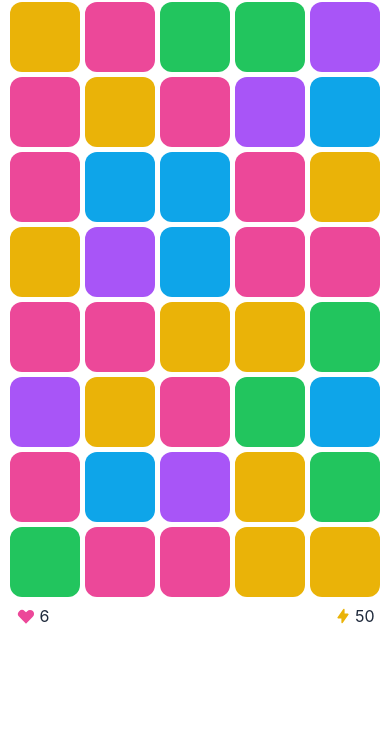
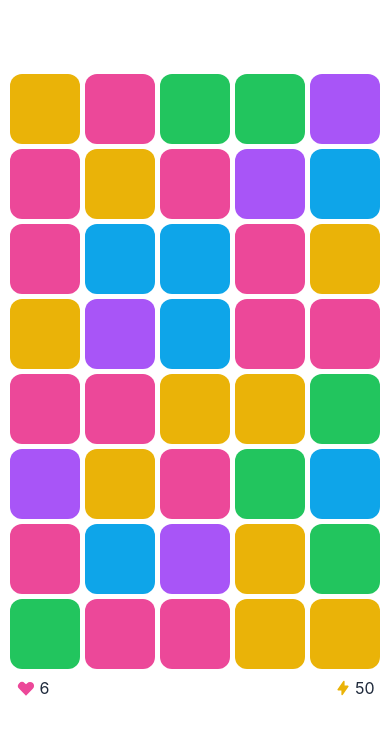
Before and after one commit to rafalsobota/colocraft, a React (Create React App) app: page / in a window 390 px wide. Shown: the top 734 px of the page. Built offline with nearby package versions, Linux system fonts and the light colour scheme; the HTML template or start-up script is replaced by a standard one.

Commit message:
Fix overflow

```diff
--- a/src/App.tsx
+++ b/src/App.tsx
@@ -1,10 +1,9 @@
 import React from "react";
 import Game from "./game/Game";
-import Summary from "./game/Summary";
 
 function App() {
   return (
-    <div className="flex flex-col w-full h-full text-center lg:justify-center">
+    <div className="flex flex-col justify-center w-full h-full text-center">
       <Game />
     </div>
   );
--- a/src/game/Game.tsx
+++ b/src/game/Game.tsx
@@ -143,7 +143,7 @@ function Game() {
 
   return (
     <div
-      className="relative w-[375px] h-[700px] mx-auto transform-gpu select-none overflow-hidden sm:overflow-visible"
+      className="relative w-[375px] h-[700px] mx-auto transform-gpu select-none"
       onMouseDown={onMouseDown}
       onMouseMove={onMouseMove}
       onMouseUp={onMouseUp}
```
